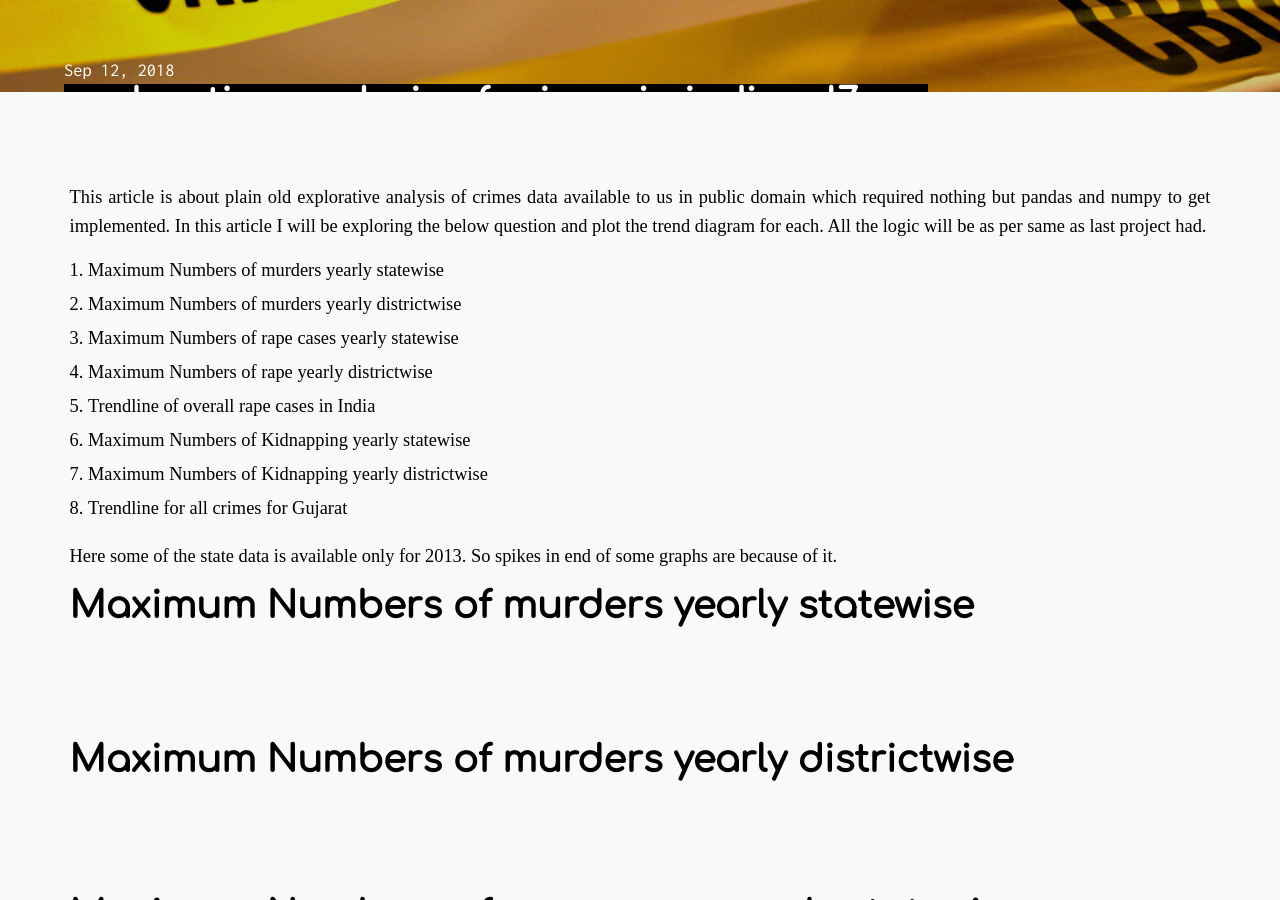
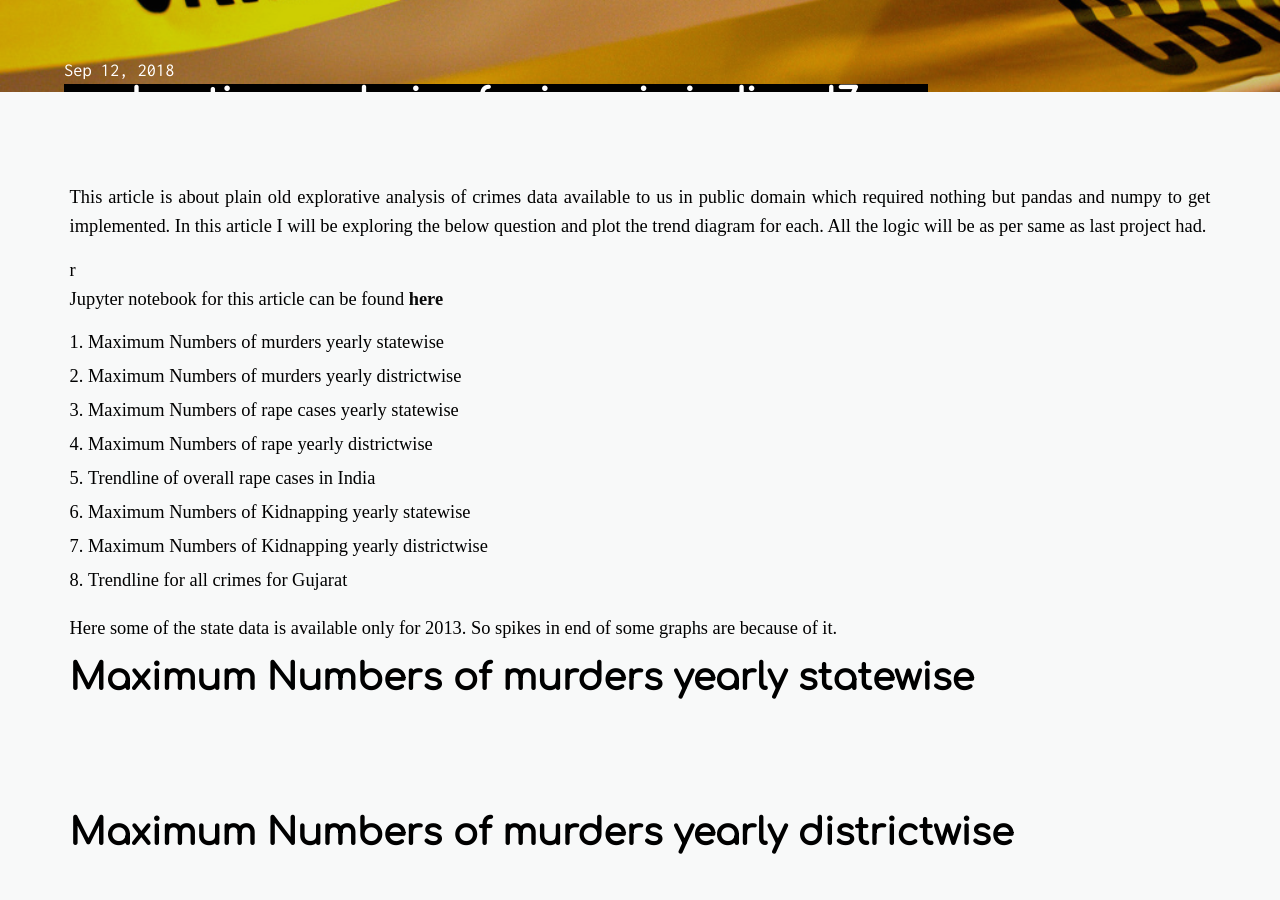
Before and after one commit to daftengineer/daftengineer.github.io, a Jekyll site: the page built from _posts/2018-09-12-crimes-in-india.markdown, in a window 1280 px wide and 900 px high, scrolled down 552 px. Built offline with Jekyll 4.4.1, drawn with Linux system fonts in a browser that asks for light colours; nearby versions of some CDN libraries.

Commit message:
Update 2018-09-12-crimes-in-india.markdown

```diff
--- a/_posts/2018-09-12-crimes-in-india.markdown
+++ b/_posts/2018-09-12-crimes-in-india.markdown
@@ -8,7 +8,8 @@
 ---
 
 <div style="color:black;"><p></p>
- <p style="text-align:justify;">This article is about plain old explorative analysis of crimes data available to us in public domain which required nothing but pandas and numpy to get implemented. In this article I will be exploring the below question and plot the trend diagram for each. All the logic will be as per same as last project had.</p>
+ <p style="text-align:justify;">This article is about plain old explorative analysis of crimes data available to us in public domain which required nothing but pandas and numpy to get implemented. In this article I will be exploring the below question and plot the trend diagram for each. All the logic will be as per same as last project had.</p>r
+ <p style="text-align:justify;">Jupyter notebook for this article can be found <a href="https://github.com/daftengineer/MachineLearningProjects/blob/master/Crimes_in_india.ipynb">here</a></p>
  <ol>
   <li>Maximum Numbers of murders yearly statewise</li>
   <li>Maximum Numbers of murders yearly districtwise</li>
```
